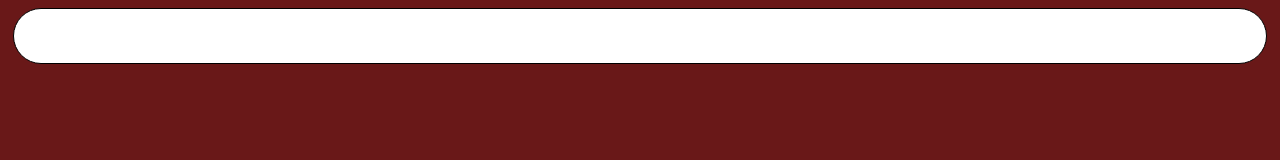
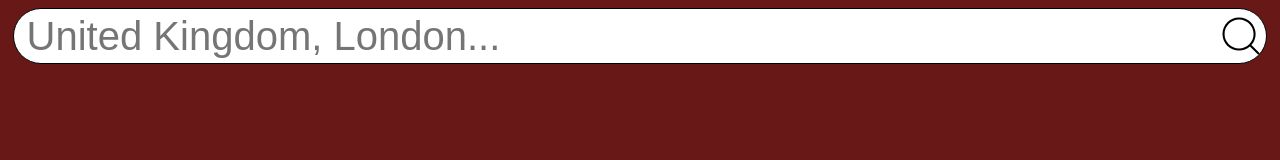
Before and after one commit to shayshahal/weatherApp, a website built with webpack: page src/DOM/index.html in a window 1280 px wide. Built offline with nearby package versions, Linux system fonts and the light colour scheme.

Commit message:
html structure

```diff
--- a/src/DOM/index.html
+++ b/src/DOM/index.html
@@ -6,14 +6,16 @@
     </head>
     <body>
         <div id="container">
-            <form id="search-Container">
-                <input type="search">
-                <button></button>
+            <form autocomplete="off">
+                <div id="search-container">
+                    <input type="search" placeholder="United Kingdom, London... ">
+                    <div id="suggest"></div>
+                </div>
+                <button id="submit"></button>
             </form>
             <div id="content">
 
             </div>
         </div>
-        <script src="index.js"></script>
     </body>
 </html>
```
